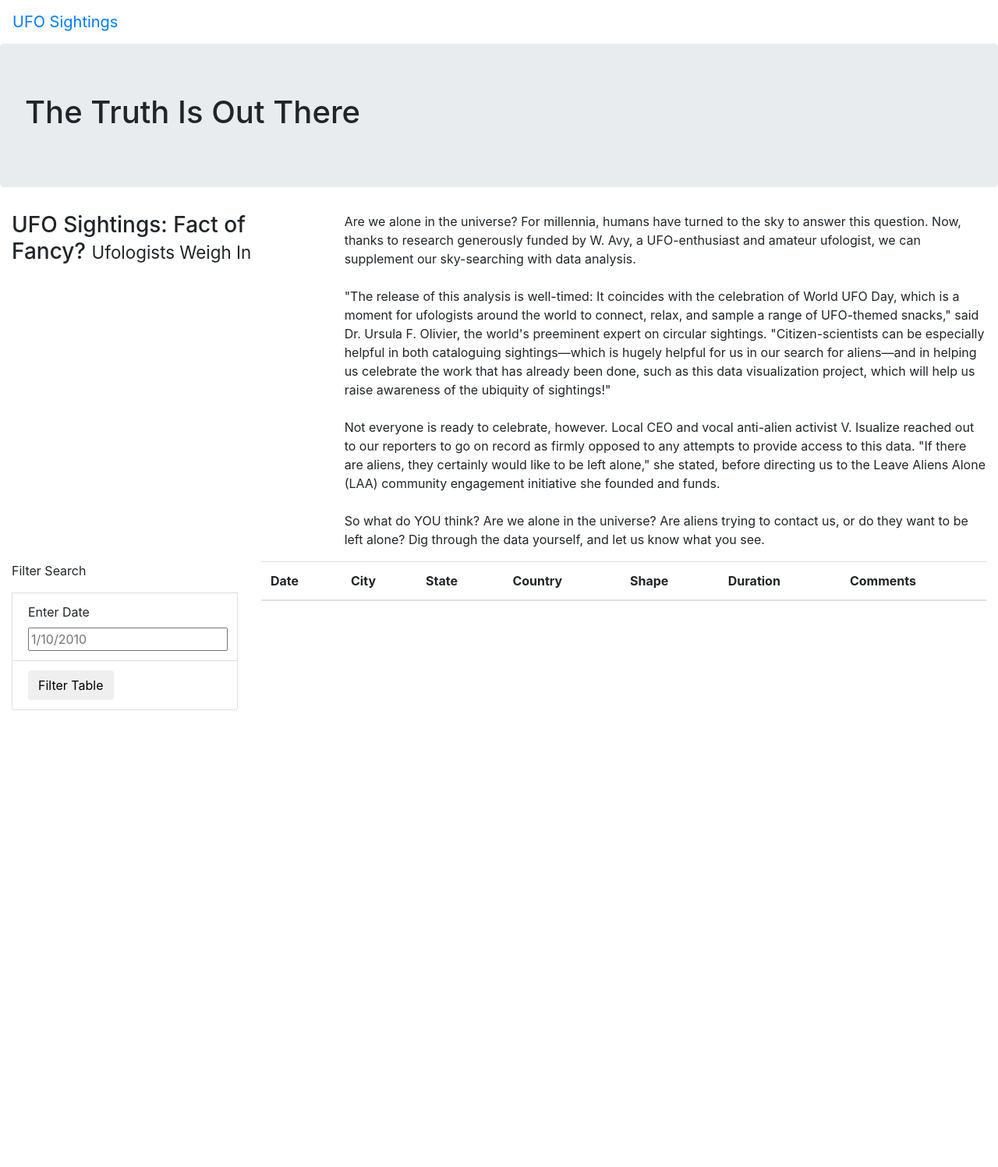
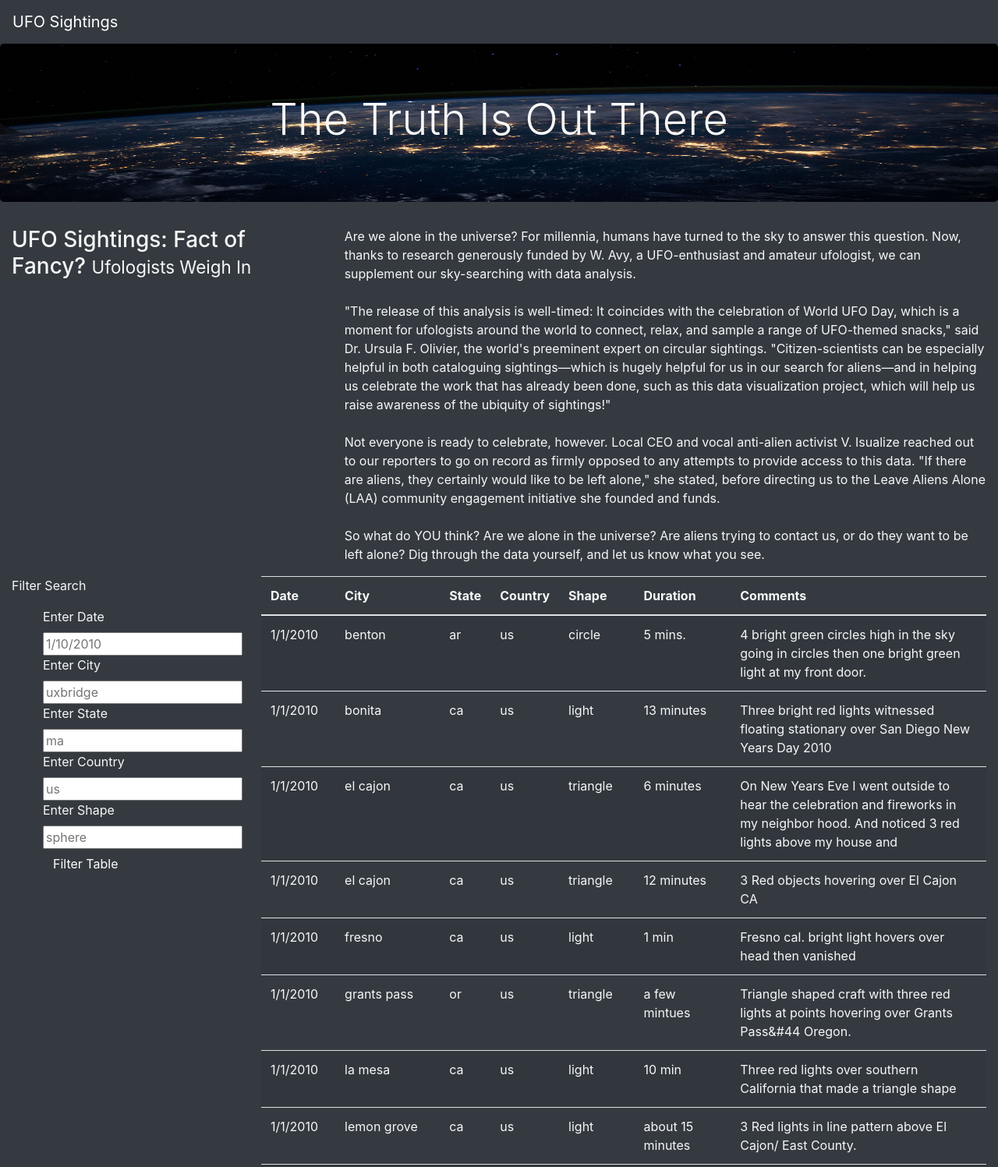
Before and after one commit to louise-hsu/UFOs, a plain HTML site: page index.html in a window 1280 px wide. Shown: the top 1497 px of the page at 78% size. Before the commit the page ends 911 px from the top, so only its background shows below. Drawn offline with nearby package versions, Linux system fonts and the light colour scheme.

Commit message:
challenge

```diff
--- a/index.html
+++ b/index.html
@@ -16,15 +16,15 @@
   <link rel="stylesheet" href="static/css/style.css">
 </head>
 
-<body>
+<body class="bg-dark">
     <div class="wrapper">
-        <nav class="navbar navbar-expand-lg">
+        <nav class="navbar navbar-dark navbar-expand-lg">
             <a class="navbar-brand" href="index.html">UFO Sightings</a>
         </nav>
     </div>
 
     <div class="jumbotron">
-        <h1>The Truth Is Out There</h1>
+        <h1 class="display-4">The Truth Is Out There</h1>
     </div>
 
     <div class="container-fluid">
@@ -44,17 +44,46 @@
     <div class="container-fluid">
         <div class="row">
             <div class="col-md-3">
-                <form>
+                <form class="bg-dark">
+
                 <p>Filter Search</p>
-                </form>
-                <li class="list-group-item">
+
+                    <ul style="list-style-type: none;" class="bg-dark" class="list-group">
+
+                        <li class="bg-dark" class="list-group-item">
                             <label for="date">Enter Date</label>
                             <input type="text" placeholder="1/10/2010" id="datetime" />
                         </li>
-                <li class="list-group-item">
-                    <button id="filter-btn" type="button" class="btn btn-default">Filter Table</button>
+                        <li class="bg-dark" class="list-group-item">
+                            <label for="city">Enter City</label>
+                            <input type="text" placeholder="uxbridge" id="city"/>
                         </li>
+                        <li class="bg-dark" class="list-group-item">
+                            <label for="state">Enter State</label>
+                            <input type="text" placeholder="ma" id="state"/>
+                        </li>
+                        <li class="bg-dark" class="list-group-item">
+                            <label for="country">Enter Country</label>
+                            <input type="text" placeholder="us" id="country"/>
+                        </li>
+                        <li class="bg-dark" class="list-group-item">
+                            <label for="shape">Enter Shape</label>
+                            <input type="text" placeholder="sphere" id="shape"/>
+                        </li>
+                        <li class="bg-dark" class="list-group-item">
+                            <button id="filter-btn" type="button" class="btn btn-dark">
+                                Filter Table
+                            </button>
+                        </li>
+
+                    </ul>
+                </form>
+
+
+
             </div>
+
+
         <div class="col-md-9">
             <table class="table table-striped">
                 <thead>
@@ -74,6 +103,8 @@
     </div>
 </div>
 
-
+    <script src="https://cdnjs.cloudflare.com/ajax/libs/d3/4.11.0/d3.js"></script>
+    <script src="static/js/data.js"></script>
+    <script src="static/js/app.js"></script>
 </body>
 </html>
--- a/static/css/style.css
+++ b/static/css/style.css
@@ -0,0 +1,10 @@
+body {
+
+    color: #f7f7f7;
+  }
+
+.jumbotron {
+    background-image: url("../images/nasa.jpg");
+    background-size: 100% 100%;
+    text-align: center;
+  }
--- a/static/js/app.js
+++ b/static/js/app.js
@@ -22,24 +22,58 @@ function buildTable(data) {
     });
   }
 
-function handleClick() {
-    // Grab the datetime value from the filter
-    let date = d3.select("#datetime").property("value");
-    let filteredData = tableData;
-    // Check to see if a date was entered and filter the
-    // data using that date.
-    if (date) {
-        // Apply `filter` to the table data to only keep the
-        // rows where the `datetime` value matches the filter value
-        filteredData = filteredData.filter(row => row.datetime === date);
-    };
-    // Rebuild the table using the filtered data
-    // @NOTE: If no date was entered, then filteredData will
-    // just be the original tableData.
-    buildTable(filteredData);
-};
+// function handleClick() {
+//     // Grab the datetime value from the filter
+//     let date = d3.select("#datetime").property("value");
+//     let filteredData = tableData;
+//     // Check to see if a date was entered and filter the
+//     // data using that date.
+//     if (date) {
+//         // Apply `filter` to the table data to only keep the
+//         // rows where the `datetime` value matches the filter value
+//         filteredData = filteredData.filter(row => row.datetime === date);
+//     };
+//     // Rebuild the table using the filtered data
+//     // @NOTE: If no date was entered, then filteredData will
+//     // just be the original tableData.
+//     buildTable(filteredData);
+// };
+
+// Keep track of all filters
+var filters = {};
+  // This function will replace your handleClick functionfunction updateFilters() {
+function updateFilters(){
+  // Save the element, value, and id of the filter that was changed
+  let changedElement = d3.select(this);
+  let changedValue = changedElement.property("value");
+  let changedId = changedElement.attr("id");
+  // If a filter value was entered then add that filterId and value
+  if (changedValue){
+    filters[changedId] = changedValue;
+
+  }
+  // to the filters list. Otherwise, clear that filter from the filters object
+  else{
+    delete filters[changedId];
+  };
+  // Call function to apply all filters and rebuild the table
+  filterTable();
+}
+
+
+function filterTable() {
+  // Set the filteredData to the tableData
+  let filteredData = tableData;
+  // Loop through all of the filters and keep any data that  matches the filter values
+  Object.entries(filters).forEach (([key,value])=>{
+    filteredData=filteredData.filter(row => row[key] === value);
+  });
+  // Finally, rebuild the table using the filtered Data
+  buildTable(filteredData);
+}
+
 
 // Attach an event to listen for the form button
-d3.selectAll("#filter-btn").on("click", handleClick);
+d3.selectAll("input").on("change", updateFilters);
 // Build the table when the page loads
 buildTable(tableData);
```
Also changed, not shown: static/images/nasa.jpg (added). Lines whose indentation alone changed are shown as unchanged.
